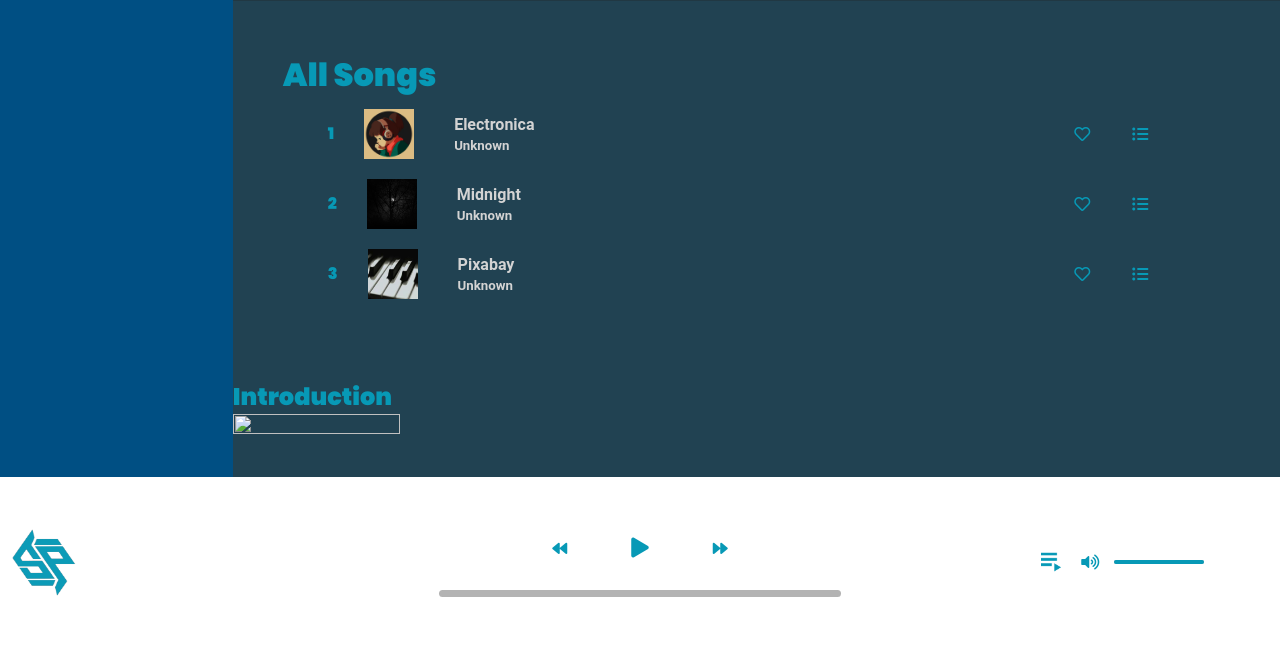
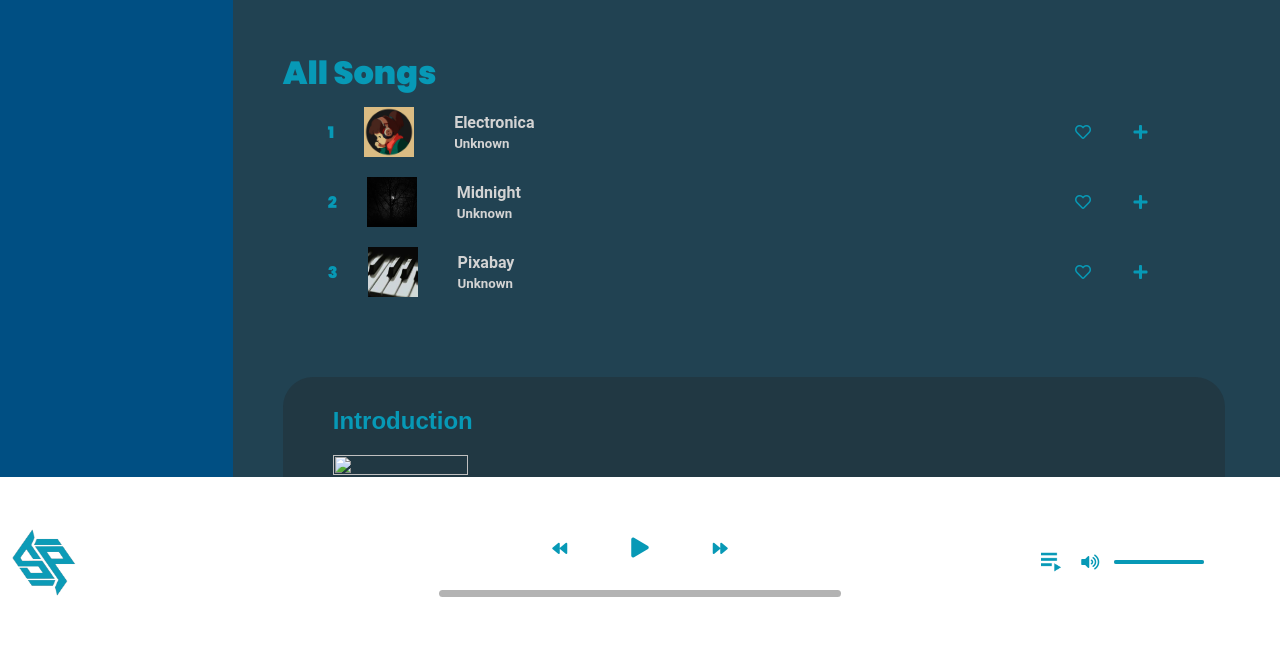
Before and after one commit to UNI-Ariel/huntersof23, a PHP site: page /singer.php in a window 1280 px wide; the page is wider, and only the part inside the window is pictured. Shown: the part 489-1136 px from the top of that part. Run offline with PHP 8.4, Linux system fonts and the light colour scheme; data comes from the database, SQL or seed files in the repository; some libraries are stand-ins or nearby versions.

Commit message:
modifique icono

```diff
--- a/components/musicPlayer.php
+++ b/components/musicPlayer.php
@@ -3,7 +3,7 @@
         <img id="imgCover" src="./images/logo.png" alt="">
         <div class="musicDetail">
             <h4 id="title"></h4> <!-- Título de la canción -->
-            <h5 id="singerName"></h5> <!-- Nombre del cantante -->
+            <h5 id="singerName" style="color:white"></h5> <!-- Nombre del cantante -->
         </div>
         <!-- Icono para agregar a favoritos (comentado) -->
         <!-- <i class="far fa-heart"></i> -->
--- a/css/searchPage.css
+++ b/css/searchPage.css
@@ -103,11 +103,12 @@
     transition: all 0.3s ease-in;
 }
 
-.info::before {
+.info::before  {
     content: "\f04b";
+    color: #fff;
     font-family: "Font Awesome 5 Free";
     font-weight: 900;
-    font-size: 0.5em;
+    font-size: 16px;
     background: #0799B6;
     display: grid;
     place-items: center;
--- a/js/main.js
+++ b/js/main.js
@@ -252,7 +252,7 @@
 
 songsTile.forEach((tile) => {
     let info = tile.querySelector(".info h4");
-    const queueIcon = tile.querySelector("i.fa-list-ul");
+    const queueIcon = tile.querySelector("i.fa-plus");
     const favIcon = tile.querySelector("i.fa-heart");
     const trashIcon = tile.querySelector("i.fa-trash");
     const songID = tile.getAttribute("data");
--- a/js/songTile.js
+++ b/js/songTile.js
@@ -60,16 +60,16 @@
                 <h5 class="singerPage" data-singer="${song["singerID"]}">${song["singerName"]}</h5>
             </div>
         </div>
-        <div class="func">
+        <div class="func" style="color: white">
             ${heartIcon}
-            <i class="fas fa-list-ul"></i>
+            <i class="fas fa-plus"></i>
         </div>
     `;
 
     // Agrega oyentes de eventos a los botones de reproducción, favoritos y cola
     const playButton = titleContainer.querySelector("h4");
     const favIcon = titleContainer.querySelector("i.fa-heart");
-    const queueIcon = titleContainer.querySelector("i.fa-list-ul");
+    const queueIcon = titleContainer.querySelector("i.fa-plus");
 
     playButton.addEventListener("click", () => {
         playImmediate(song); // Reproduce la canción de inmediato
@@ -106,16 +106,16 @@
                 <h5 class="singerPage" data-singer="${song["singerID"]}">${song["singerName"]}</h5>
             </div>
         </div>
-        <div class="func">
+        <div class="func" style="color: white">
             <i class="fas fa-trash"></i>
-            <i class="fas fa-list-ul"></i>
+            <i class="fas fa-plus"></i>
         </div>
     `;
 
     // Agrega oyentes de eventos a los botones de reproducción, eliminar de favoritos y cola
     const playButton = titleContainer.querySelector("h4");
     const trashIcon = titleContainer.querySelector("i.fa-trash");
-    const queueIcon = titleContainer.querySelector("i.fa-list-ul");
+    const queueIcon = titleContainer.querySelector("i.fa-plus");
 
     playButton.addEventListener("click", () => {
         playImmediate(song); // Reproduce la canción de inmediato
--- a/pages/homeContent.php
+++ b/pages/homeContent.php
@@ -54,7 +54,7 @@
 </section>
 <section>
     <div class="sectionRecent">
-        <h1 class="sectionTitle" style="color: white">Canciones Recientes</h1>
+        <h1 class="sectionTitle" style="color:#0799B6">Canciones Recientes</h1>
         <button class="btn-refresh" onclick="refrescar();">
             <i class="fa fa-sync-alt fa-2x"></i>
         </button>
@@ -84,7 +84,7 @@
                         <div class="imgContainer"><img src="${song.img}" alt=""></div>
                         <div class="cardInfo">
                             <h3>${song.title}</h3>
-                            <h5>${song.singerName}</h5>
+                            <h5 class="sectionTitle" style="color:#0799B6">${song.singerName}</h5>
                         </div>
                     </div>`;
                 });
--- a/pages/searchContent.php
+++ b/pages/searchContent.php
@@ -37,7 +37,7 @@
                 </div>
                 <div class="func" style="color: white">
                     <?php echo $heartIcon; ?>
-                    <i class="fas fa-list-ul"></i>
+                    <i class="fas fa-plus"></i>
                 </div>
             </div>
         <?php endforeach; ?>
--- a/pages/singerContent.php
+++ b/pages/singerContent.php
@@ -63,12 +63,12 @@
             </div>
             <div class="func">
                 <i class="far fa-heart"></i>
-                <i class="fas fa-list-ul"></i>
+                <i class="fas fa-plus"></i>
             </div>
         </div>
     <?php endforeach; ?>
 </div>
-<div class "description">
+<div class= "description">
     <h2 class="title">Introduction</h2>
     <div class="desDetail">
         <img src="<?php echo $singerImg; ?>" alt="" />
```
Also changed, not shown: pages/favContent.php (+3 -52 lines).
